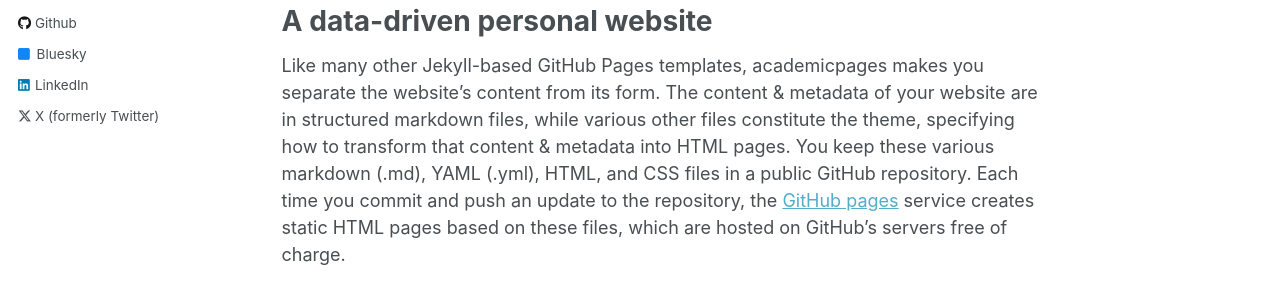
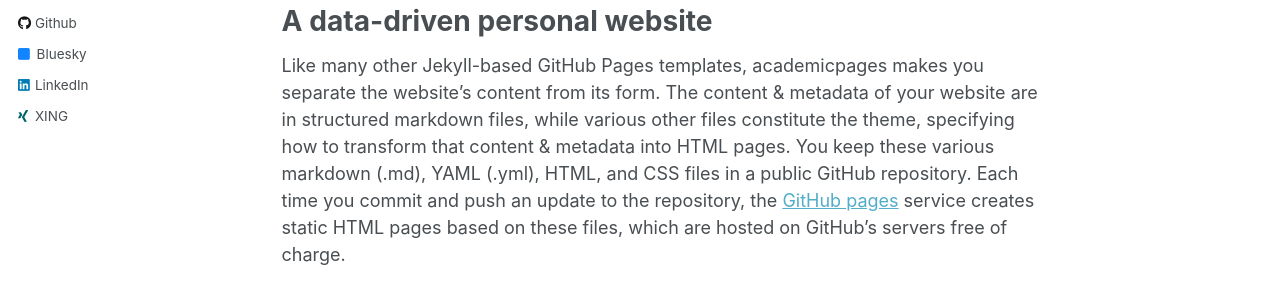
Before and after one commit to saikatmitra1998/saikatmitra1998.github.io, a Jekyll site: the page built from _pages/about.md, in a window 1280 px wide. Shown: the part 417-713 px from the top of the page. Built offline with Jekyll 4.4.1, drawn with Linux system fonts in a browser that asks for light colours.

Commit message:
Update config.yml

```diff
--- a/_config.yml
+++ b/_config.yml
@@ -64,11 +64,11 @@ author:
   steam            : # Username
   telegram         : # URL
   tumblr           : # Username
-  twitter          : "UniofOxford"  # Replace this with your X / Twitter handle
+  twitter          : # "UniofOxford"  # Replace this with your X / Twitter handle
   vine             : # Username
   weibo            : # Username
   wikipedia        : # Username
-  xing             : # Username
+  xing             : "xing.com/Saikat_Mitra3"
   youtube          : # Username
   zhihu            : # URL
 
```
